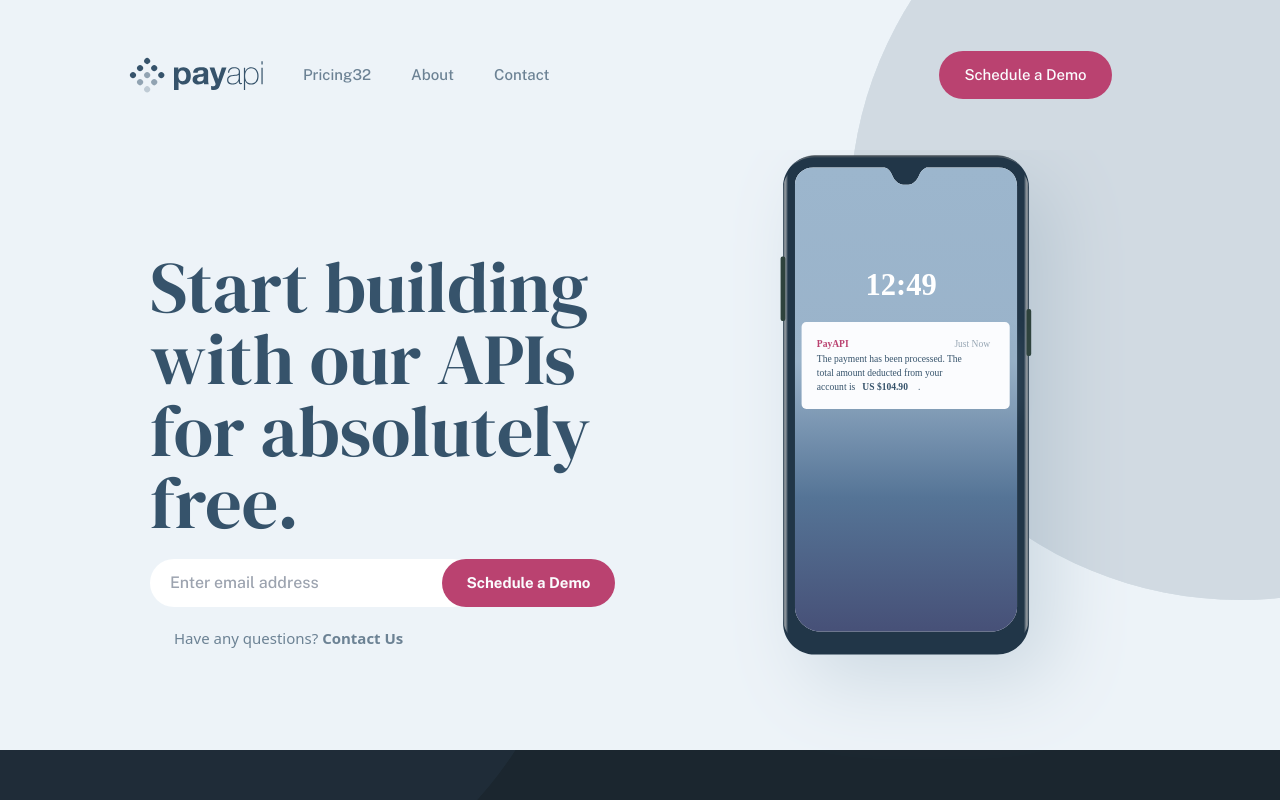
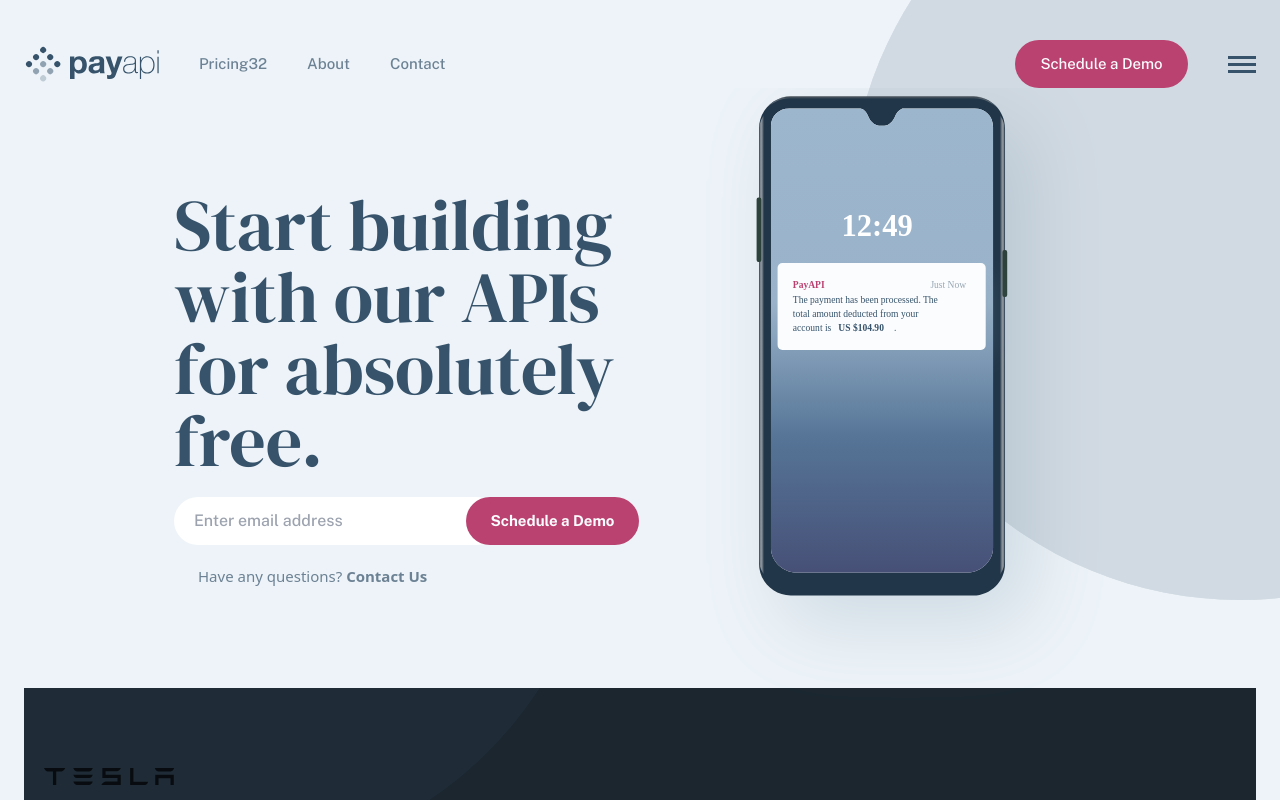
Before and after one commit to alvaro-frontend-mentor-projects/payapi-multi-page-website, a React (Create React App) app: page /#/ in a window 1280 px wide. Shown: the top 800 px of the page. Built offline with nearby package versions, Linux system fonts and the light colour scheme.

Commit message:
navbar change padding

```diff
--- a/src/components/shared/Navbar.jsx
+++ b/src/components/shared/Navbar.jsx
@@ -19,9 +19,9 @@ const Navbar = () => {
 
 	return (
 		//// NAVBAR CONTAINER ////
-		<div className="w-[100vw] sm:h-[120px] md:h-[150px] flex flex-col justify-center items-center bg-[#EDF3F8] relative  ">
-			{/* Flex Container */}
-			<div className="flex flex-row justify-between w-[80%] gap-10 items-center ">
+
+
+			<div className="flex flex-row justify-between  gap-10 items-center pt-[40px] ">
 				{/* Logo */}
 				<img className="s" src={logo} alt="" />
 				{/* Links */}
@@ -42,19 +42,16 @@ const Navbar = () => {
 				</button>
 
 				{/* MOBILE MENU SECTION */}
-				<div className="hidden" onClick={handleMenu}>
+				<div className="hidde" onClick={handleMenu}>
 					{mobile ? (
 						<img className="" src={hambuger} alt="hamburger menu icon" />
 					) : (
 						<img className="" src={closeMobile} alt="close menu icon" />
 					)}
 				</div>
-        {/* Pop up menu container */}
-        <div>
 
-        </div>
 			</div>
-		</div>
+
 	);
 };
 
--- a/src/container/Layout.jsx
+++ b/src/container/Layout.jsx
@@ -5,7 +5,7 @@ import Home from '../pages/Home'
 
 const Layout = () => {
   return (
-    <div className="">
+    <div className="bg-[#EDF3F8] sm:px-[24px]">
       <Navbar className=""/>
       <Routes>
         <Route path='/' element={<Home className=""/>}/>
--- a/src/index.css
+++ b/src/index.css
@@ -6,6 +6,6 @@
 @tailwind utilities;
 
 
-body {
+/* body {
     overflow-x: hidden
-}
+} */
--- a/src/pages/home.jsx
+++ b/src/pages/home.jsx
@@ -42,7 +42,7 @@ const Home = () => {
 
 
         {/* [[[[[[ HERO SECTION ]]]]]] */}
-        <div className=' flex sm:flex-col-reverse md:flex-col-reverse lg:flex-row md:mx-[80px] lg:mx-[150px] md:justify-end lg:justify-center items-center  md:h-[670px] lg:h-[600px] '>
+        <div className=' flex sm:flex-col-reverse md:flex-col-reverse lg:flex-row md:mx-[80px] lg:mx-[150px] md:justify-end lg:justify-center items-center  sm:h-[670px] lg:h-[600px] '>
           {/* Left Column */}
           <div className='flex flex-col justify-center align-middle md:w-[100%] lg:w-[50%] gap-10'>
             {/* Main Text */}
@@ -67,7 +67,7 @@ const Home = () => {
           {/* Right Column */}
           <div className='flex flex-row md:justify-center lg:justify-end md:w-[100%] lg:w-[50%]  '>
             {/* Cellphone Image */}
-              <img className='sm:h-[310px] sm:w-[195px] md:h-[416px] md:w-[252px] lg:h-[660px] lg:w-[400px] sm:mt-[-40px]  z-10' src={phone} alt="Cellphone Image" />
+              <img className='sm:h-[310px] sm:w-[195px] md:h-[416px] md:w-[252px] lg:h-[660px] lg:w-[400px] sm:mt-[-35px]  z-10' src={phone} alt="Cellphone Image" />
           </div>
         </div>
 
```
